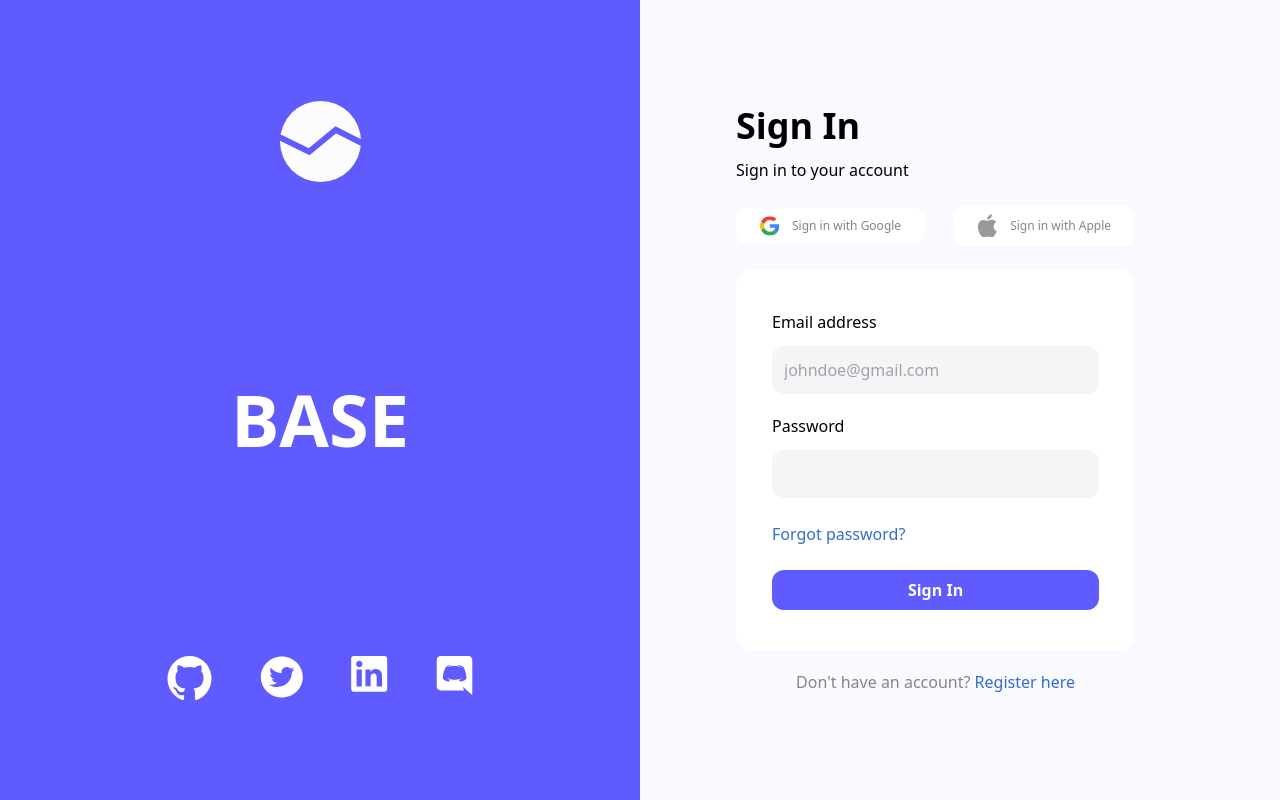
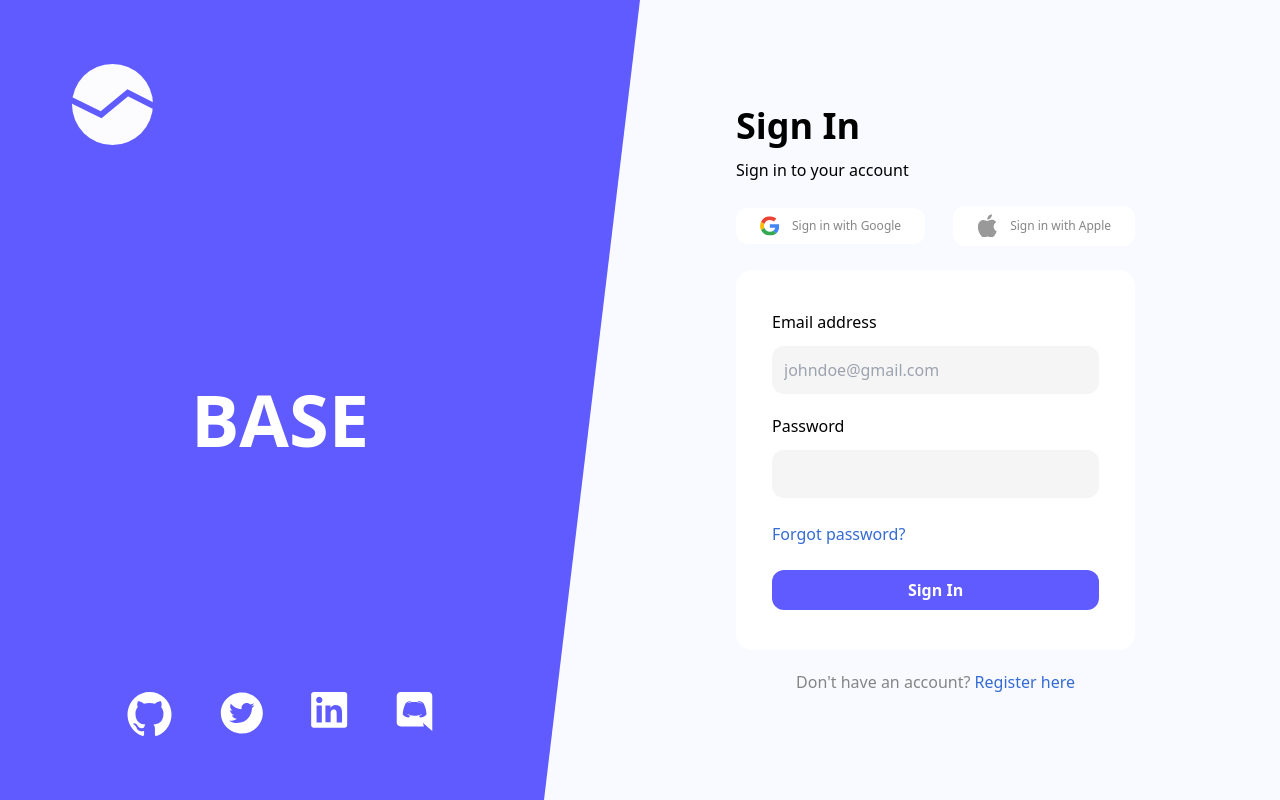
Before and after one commit to akhintheruvath/seclob-base, a React (Create React App) app: page / in a window 1280 px wide. Built offline with nearby package versions, Linux system fonts and the light colour scheme.

Commit message:
sign in page design updates

```diff
--- a/src/SignInPage/SignInPage.jsx
+++ b/src/SignInPage/SignInPage.jsx
@@ -7,17 +7,18 @@ import { DiscordLogo } from './DiscordLogo';
 import { GoogleLogo } from './GoogleLogo';
 import { AppleLogo } from './AppleLogo';
 import { SignInForm } from './SignInForm';
+import './SignInPage.css';
 
 const SignInPage = () => {
   return (
-    <div className="flex">
-      <div className="flex flex-col items-center justify-around h-screen w-1/2 bg-[#605BFF]">
-        <div><BaseLogoSignIn /></div>
+    <div className="flex bg-[#F8FAFF]">
+      <div id='left-div' className="flex flex-col items-center justify-between py-16 h-screen w-1/2 bg-[#605BFF]">
+        <div className='ml-36 flex w-full items-start'><BaseLogoSignIn /></div>
         <div>
-          <h1 className='font-montserrat font-bold text-white text-7xl'>BASE</h1>
+          <h1 className='font-montserrat font-bold text-white text-7xl mr-20'>BASE</h1>
         </div>
         <div>
-          <div className='flex flex-row'>
+          <div className='flex flex-row mr-20'>
             <div className='mx-6'><GitHubLogo /></div>
             <div className='mx-6'><TwitterLogo /></div>
             <div className='mx-6'><LinkedInLogo /></div>
@@ -25,7 +26,7 @@ const SignInPage = () => {
           </div>
         </div>
       </div>
-      <div className="w-1/2 bg-[#F8FAFF] flex items-center h-screen pl-24">
+      <div className="w-1/2 flex items-center h-screen pl-24">
         <div>
           <h3 className='font-montserrat font-bold text-black text-4xl'>Sign In</h3>
           <p className='font-lato text-black text-base mt-3 mb-6'>Sign in to your account</p>
```
